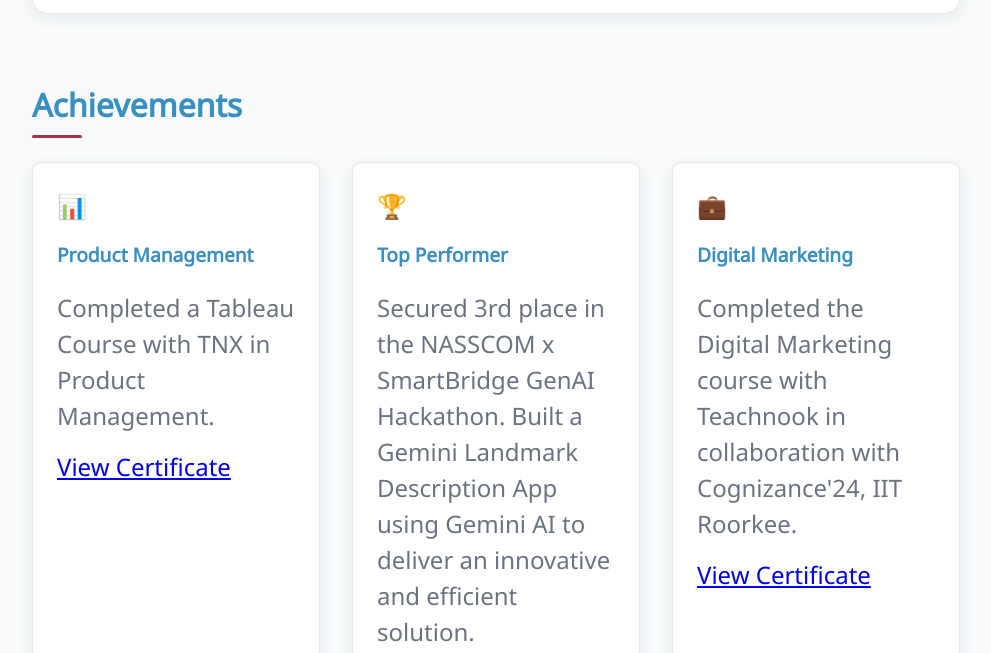
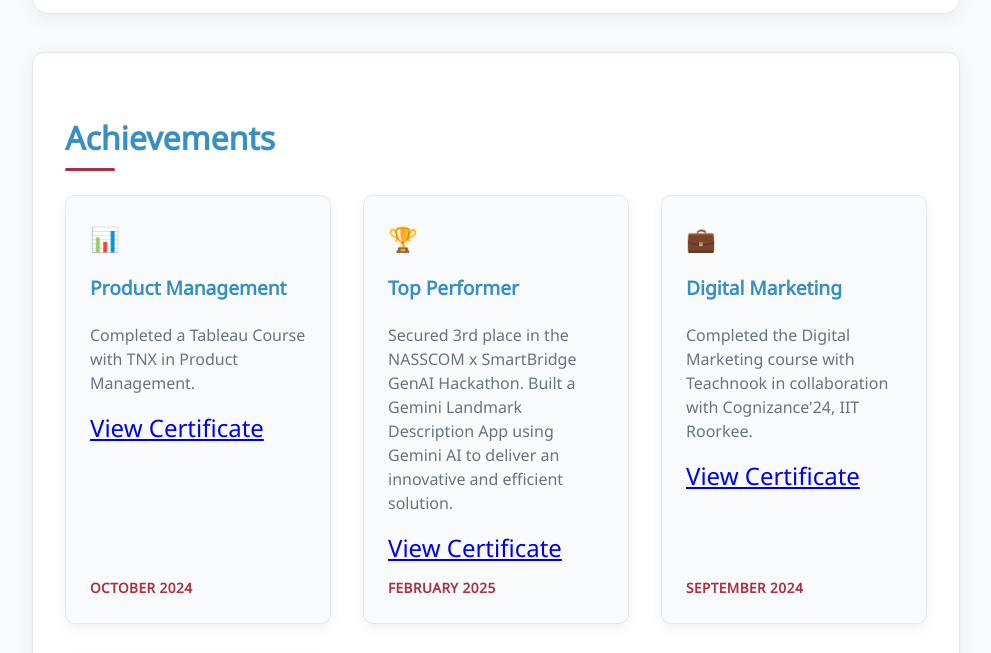
Before and after one commit to madhava2128/portfolio, a plain HTML site: page index.html in a window 1280 px wide. Shown: the part 5529-6182 px from the top of the page, without its empty margins (144-1135 px from the left). Drawn offline with Linux system fonts and the light colour scheme.

Commit message:
Update style.css

```diff
--- a/style.css
+++ b/style.css
@@ -28,7 +28,7 @@
   --focus-ring: #DD6B20;
 }
 
-@import url('https://fonts.googleapis.com/css2?family=Noto+Sans:wght@400;500;600;700&display=swap');
+
 
 .noto-sans {
   font-family: "Noto Sans", sans-serif;
@@ -372,7 +372,7 @@ h2::after {
   color: var(--primary-color);
   margin-bottom: 1.5rem;
   position: relative;
-  font-family: 'Noto Sans', sans-serif;
+  font-family: 'Noto Sans';
 }
 
 .section-title::after {
@@ -586,6 +586,21 @@ h2::after {
   }
 }
 /* achievements */
+#achievements {
+  background: var(--card-bg);
+  border: 1px solid var(--border-color);
+  border-radius: 12px;
+  box-shadow: 0 4px 16px var(--shadow-light);
+  padding: 2rem;
+  margin-bottom: 3rem;
+  transition: transform .3s, box-shadow .3s, border-color .3s;
+}
+
+#achievements:hover {
+  transform: translateY(-5px);
+  box-shadow: 0 8px 24px var(--shadow-medium);
+  border-color: var(--accent-color);
+}
 
 .achievements-grid {
   display: grid;
@@ -595,10 +610,10 @@ h2::after {
 }
 
 .achievement-card {
-  background: var(--card-bg);
+  background: var(--bg-color);
   border-radius: 10px;
   padding: 1.5rem;
-  box-shadow: 0 4px 16px var(--shadow-light);
+  box-shadow: 0 4px 12px var(--shadow-light);
   border: 1px solid var(--border-color);
   display: flex;
   flex-direction: column;
@@ -608,12 +623,10 @@ h2::after {
 }
 
 .achievement-card:hover {
-  transform: translateY(-6px);
-  box-shadow: 0 10px 22px var(--shadow-medium);
+  transform: translateY(-5px);
+  box-shadow: 0 8px 18px var(--shadow-medium);
   border-color: var(--accent-color);
 }
-
-
 
 .achievement-card h3 {
   font-size: 1.2rem;
@@ -622,7 +635,7 @@ h2::after {
 }
 
 .achievement-card p {
-  font-size: 1.5rem;
+  font-size: 1rem;
   color: var(--text-secondary);
   margin: 0.3rem 0;
   line-height: 1.5;
```
